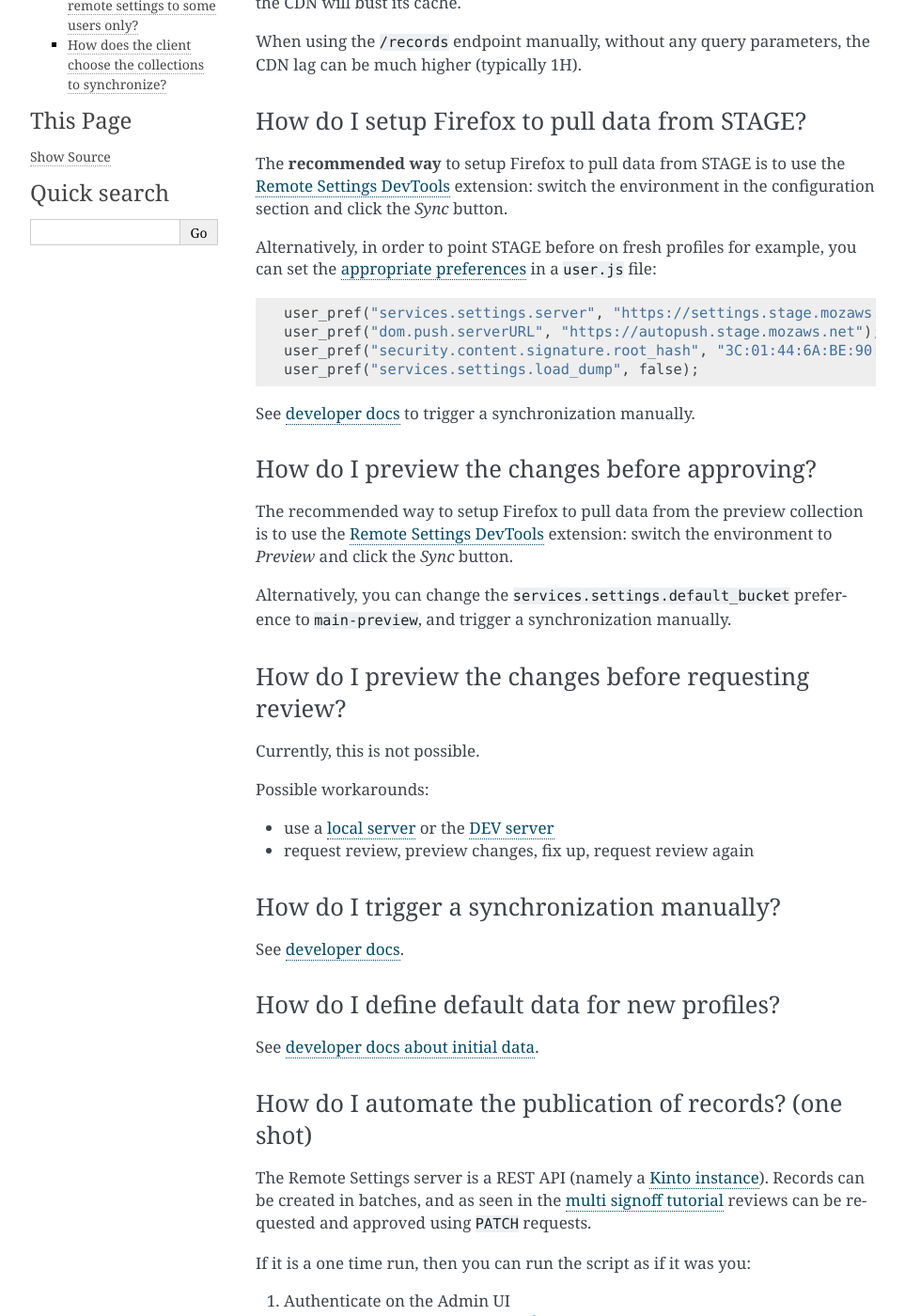
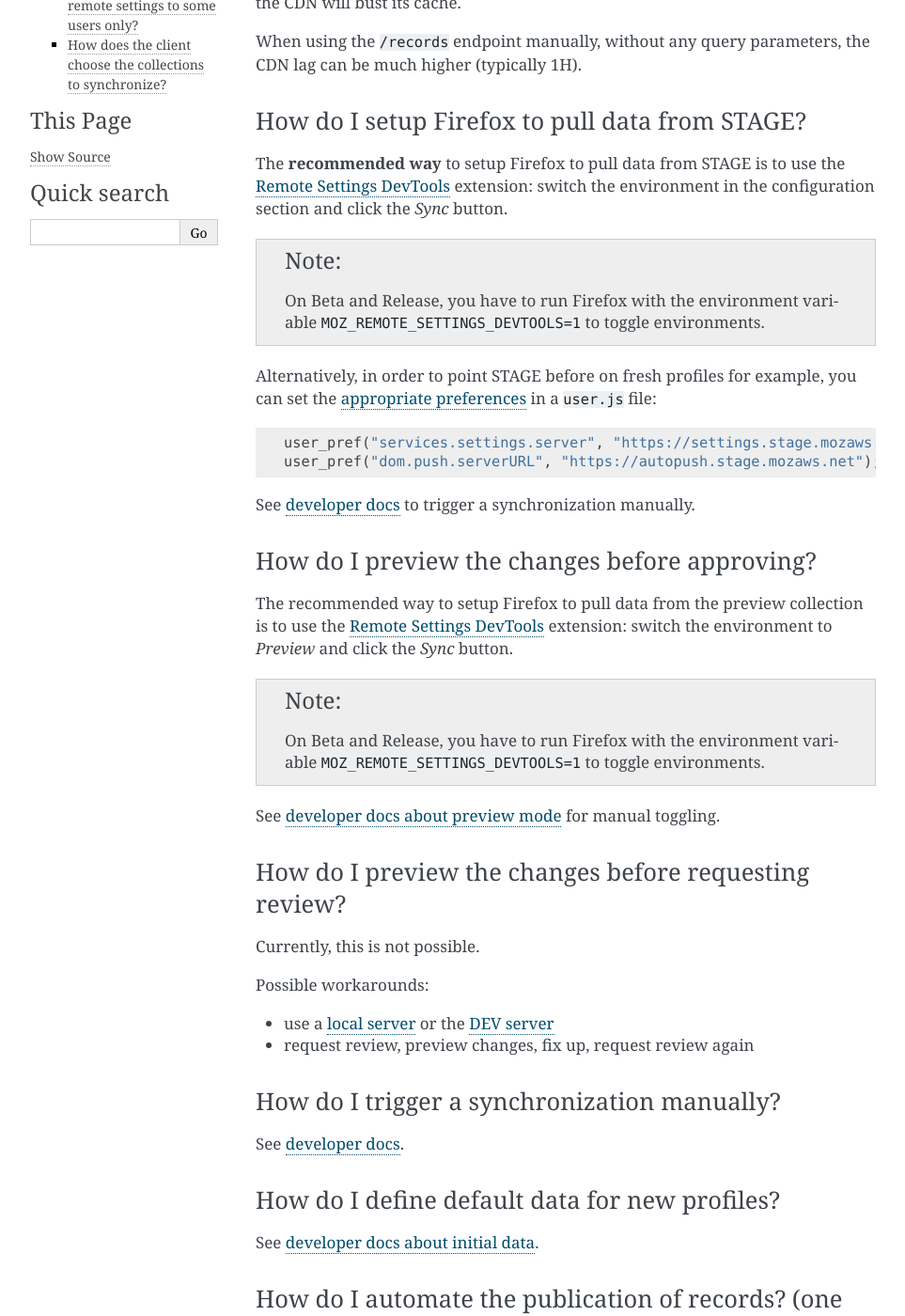
Before and after one commit to mozilla/remote-settings, a Sphinx documentation site: the page built from docs/support.rst, in a window 1280 px wide and 1400 px high, scrolled down 1086 px. Shown: the whole window at 94% size, without its empty margins (148-1111 px from the left). Built offline with Sphinx 7.4.7, drawn with Linux system fonts in a browser that asks for light colours; some of the changed text lies outside the part shown.

Commit message:
Update docs according to latest improvements in the stack

```diff
--- a/docs/support.rst
+++ b/docs/support.rst
@@ -51,14 +51,16 @@
 
 The **recommended way** to setup Firefox to pull data from STAGE is to use the `Remote Settings DevTools <https://github.com/mozilla/remote-settings-devtools>`_ extension: switch the environment in the configuration section and click the *Sync* button.
 
-Alternatively, in order to point STAGE before on fresh profiles for example, you can set the `appropriate preferences <https://github.com/mozilla/remote-settings-devtools/blob/1.4.0/extension/experiments/remotesettings/api.js#L113-L124>`_ in a ``user.js`` file:
+.. note::
+
+    On Beta and Release, you have to run Firefox with the environment variable ``MOZ_REMOTE_SETTINGS_DEVTOOLS=1`` to toggle environments.
+
+Alternatively, in order to point STAGE before on fresh profiles for example, you can set the `appropriate preferences <https://github.com/mozilla/remote-settings-devtools/blob/1.7.0/extension/experiments/remotesettings/api.js#L173-L184>`_ in a ``user.js`` file:
 
 ::
 
     user_pref("services.settings.server", "https://settings.stage.mozaws.net/v1");
     user_pref("dom.push.serverURL", "https://autopush.stage.mozaws.net");
-    user_pref("security.content.signature.root_hash", "3C:01:44:6A:BE:90:36:CE:A9:A0:9A:CA:A3:A5:20:AC:62:8F:20:A7:AE:32:CE:86:1C:B2:EF:B7:0F:A0:C7:45");
-    user_pref("services.settings.load_dump", false);
 
 See `developer docs <https://firefox-source-docs.mozilla.org/services/settings/#trigger-a-synchronization-manually>`_ to trigger a synchronization manually.
 
@@ -68,7 +70,11 @@
 
 The recommended way to setup Firefox to pull data from the preview collection is to use the `Remote Settings DevTools <https://github.com/mozilla/remote-settings-devtools>`_ extension: switch the environment to *Preview* and click the *Sync* button.
 
-Alternatively, you can change the ``services.settings.default_bucket`` preference to ``main-preview``, and trigger a synchronization manually.
+.. note::
+
+    On Beta and Release, you have to run Firefox with the environment variable ``MOZ_REMOTE_SETTINGS_DEVTOOLS=1`` to toggle environments.
+
+See `developer docs about preview mode <https://firefox-source-docs.mozilla.org/services/settings/index.html#preview-mode>`_ for manual toggling.
 
 
 How do I preview the changes before requesting review?
@@ -208,9 +214,7 @@
 Also does remote settings do any sort of compression for the records?
 '''''''''''''''''''''''''''''''''''''''''''''''''''''''''''''''''''''
 
-We are working on improving the handling of Gzip encoding for the attachments files (see `Bug 1339114 <https://bugzilla.mozilla.org/show_bug.cgi?id=1339114>`_).
-
-But by default, Remote Settings does not try to be smart regarding compression.
+Content is Gzip encoded.
 
 
 Is it possible to deliver remote settings to some users only?
```
